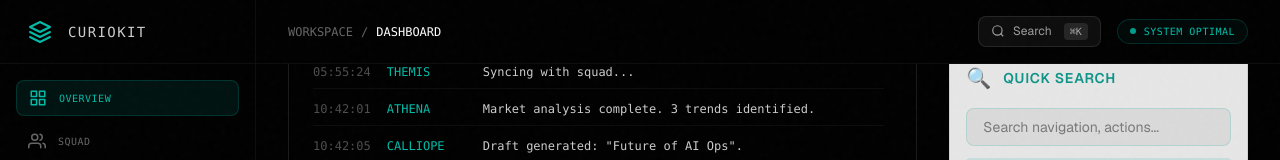
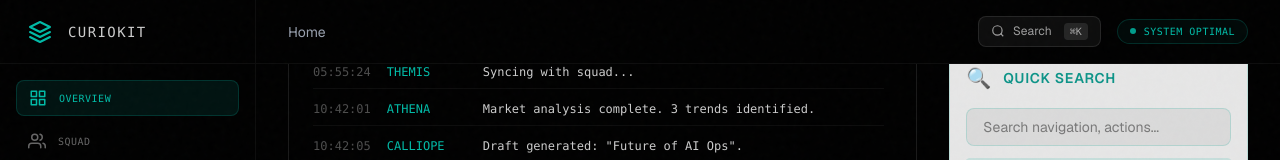
Before and after one commit to 0xnetborn/curiositas-clawkit, a Next.js app: page /dashboard in a window 1280 px wide. Shown: the top 160 px of the page. Built offline with nearby package versions, Linux system fonts and the light colour scheme.

Commit message:
feat: add Breadcrumb navigation component with Anime.js animations - autop run

```diff
--- a/src/app/dashboard/layout.tsx
+++ b/src/app/dashboard/layout.tsx
@@ -5,6 +5,7 @@
 import { useState, useEffect } from 'react';
 import CookieConsentBanner from '@/components/CookieConsentBanner';
 import SearchOverlay from '@/components/dashboard/SearchOverlay';
+import Breadcrumb from '@/components/Breadcrumb';
 
 export default function DashboardLayout({
   children,
@@ -122,11 +123,12 @@
 
         {/* Header */}
         <header className="h-16 border-b border-white/5 flex items-center justify-between px-8 bg-black/20 backdrop-blur-sm">
-          <div className="flex items-center gap-2 text-xs font-mono text-white/40">
-            <span>WORKSPACE</span>
-            <span>/</span>
-            <span className="text-white uppercase">{pathname.split('/').pop() || 'DASHBOARD'}</span>
-          </div>
+          <Breadcrumb
+            items={pathname.split('/').filter(Boolean).slice(1).map((segment, idx, arr) => ({
+              label: segment.toUpperCase(),
+              href: idx < arr.length - 1 ? '/' + arr.slice(0, idx + 1).join('/') : undefined
+            }))}
+          />
           <div className="flex items-center gap-4">
             <button
               onClick={() => setSearchOpen(true)}
--- /dev/null
+++ b/src/components/Breadcrumb.tsx
@@ -0,0 +1,64 @@
+'use client';
+
+import { useEffect, useRef } from 'react';
+import Link from 'next/link';
+import { animate, stagger } from 'animejs';
+
+interface BreadcrumbItem {
+  label: string;
+  href?: string;
+}
+
+interface BreadcrumbProps {
+  items: BreadcrumbItem[];
+  className?: string;
+}
+
+export default function Breadcrumb({ items, className = '' }: BreadcrumbProps) {
+  const containerRef = useRef<HTMLDivElement>(null);
+
+  useEffect(() => {
+    if (!containerRef.current) return;
+
+    const items = containerRef.current.querySelectorAll('.breadcrumb-item');
+
+    animate(items, {
+      opacity: [0, 1],
+      translateY: [-10, 0],
+      delay: stagger(100),
+      duration: 400,
+      easing: 'easeOutCubic',
+    });
+  }, []);
+
+  return (
+    <nav
+      ref={containerRef}
+      aria-label="Breadcrumb"
+      className={`flex items-center gap-2 text-sm ${className}`}
+    >
+      <Link
+        href="/"
+        className="breadcrumb-item text-gray-400 hover:text-teal-400 transition-colors"
+      >
+        Home
+      </Link>
+
+      {items.map((item, index) => (
+        <div key={index} className="flex items-center gap-2">
+          <span className="text-gray-500">/</span>
+          {item.href ? (
+            <Link
+              href={item.href}
+              className="breadcrumb-item text-gray-400 hover:text-teal-400 transition-colors"
+            >
+              {item.label}
+            </Link>
+          ) : (
+            <span className="breadcrumb-item text-gray-200">{item.label}</span>
+          )}
+        </div>
+      ))}
+    </nav>
+  );
+}
```
